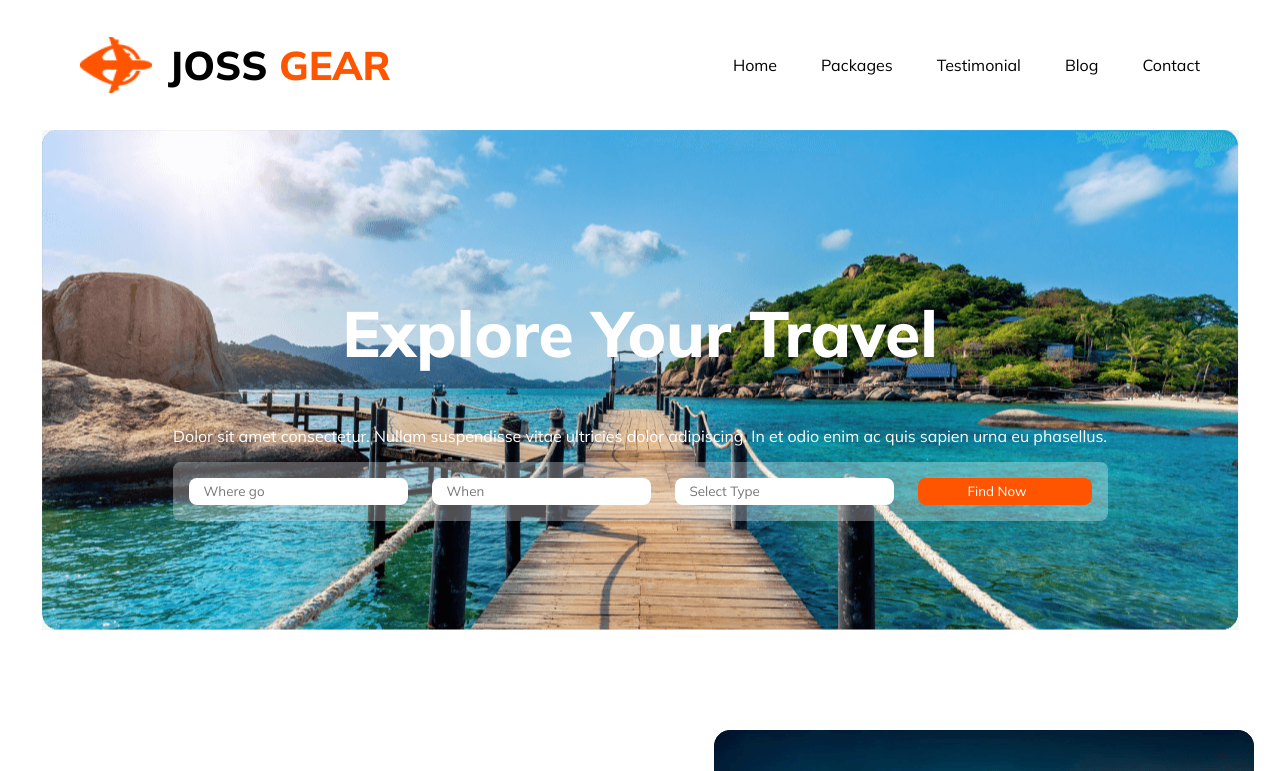
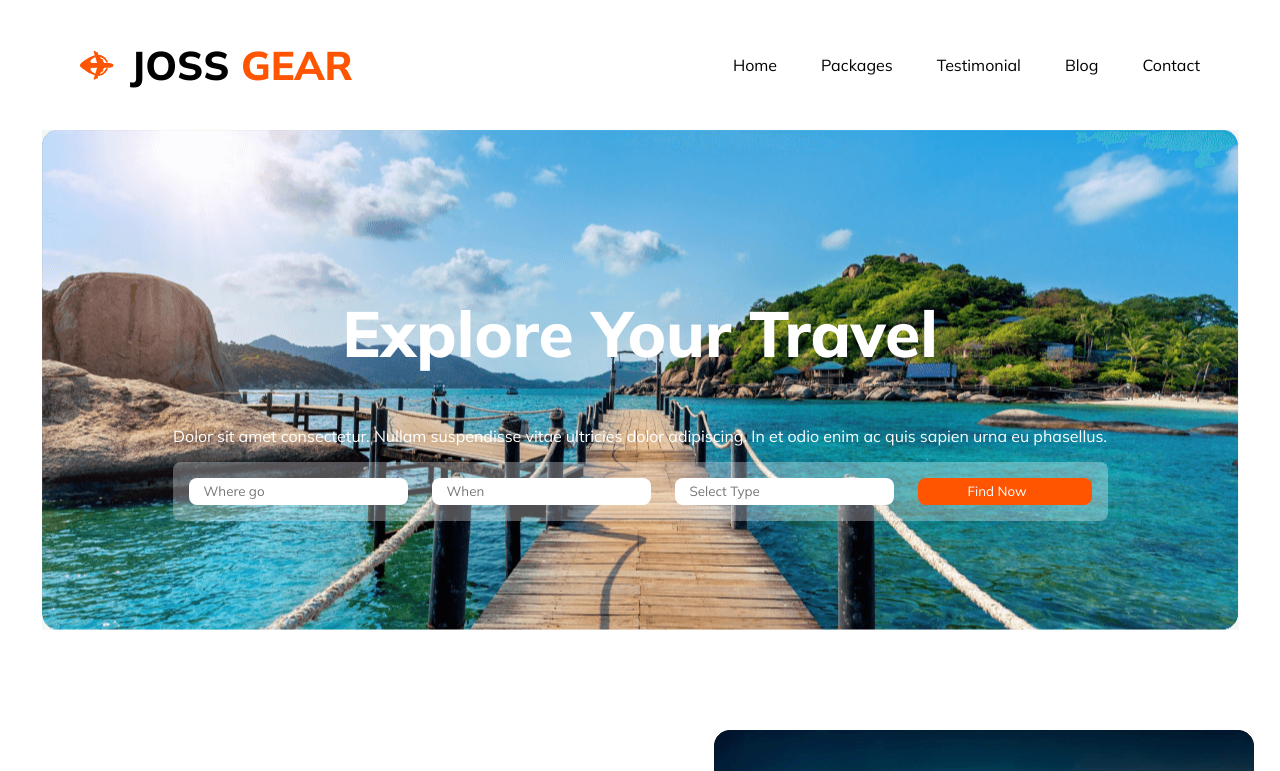
Before and after one commit to Niaj-FreshNet/Assignment-2-JOSS-GEAR, a plain HTML site: page index.html in a window 1280 px wide. Shown: the top 771 px of the page. Drawn offline with Linux system fonts and the light colour scheme.

Commit message:
added the svg of nav-title

```diff
--- a/index.html
+++ b/index.html
@@ -12,7 +12,23 @@
     <header>
         <nav>
             <div class="nav-title">
-                <img src="/Images/Group 40071 (2).png" alt="">
+                <svg xmlns="http://www.w3.org/2000/svg" width="34" height="29" viewBox="0 0 34 29" fill="none">
+                    <g clip-path="url(#clip0_39_6)">
+                      <path d="M28.014 11.4091L26.1781 11.4091C25.6369 9.88502 24.6832 8.54115 23.4233 7.52713C22.1634 6.51311 20.6467 5.86876 19.0422 5.66583C17.4377 5.46291 15.8083 5.70938 14.3356 6.3778C12.863 7.04622 11.6047 8.11035 10.7011 9.45165C10.5366 9.70174 10.4431 9.99178 10.4305 10.2908C10.4179 10.5899 10.4867 10.8868 10.6296 11.1498C10.7725 11.4128 10.9842 11.6321 11.2419 11.7843C11.4997 11.9365 11.7939 12.0159 12.0932 12.014L14.3121 12.014L14.3121 16.7107L12.1302 16.7107C11.8292 16.7094 11.5335 16.7901 11.275 16.9442C11.0164 17.0983 10.8047 17.3199 10.6626 17.5853C10.5206 17.8506 10.4535 18.1497 10.4687 18.4503C10.4838 18.751 10.5806 19.0418 10.7487 19.2915C11.6583 20.6137 12.9148 21.6596 14.38 22.3144C15.8452 22.9693 17.4625 23.2077 19.0543 23.0035C20.6461 22.7994 22.1509 22.1605 23.4034 21.1571C24.656 20.1537 25.6078 18.8245 26.1543 17.3156L28.0034 17.3156C27.3605 19.4831 26.0343 21.3848 24.2225 22.7372C22.4107 24.0896 20.2104 24.8203 17.9496 24.8203C12.2385 24.8203 4.72588 19.3892 0.961643 16.3435C0.662848 16.1 0.422016 15.793 0.256619 15.4449C0.0912191 15.0967 0.00540364 14.7161 0.00540364 14.3306C0.00540365 13.9452 0.0912191 13.5646 0.256619 13.2164C0.422016 12.8682 0.662848 12.5613 0.961643 12.3178C4.69947 9.27203 12.1593 3.85152 17.9575 3.85152C20.2257 3.85392 22.4319 4.59182 24.2451 5.95447C26.0584 7.31713 27.3808 9.23106 28.014 11.4091Z" fill="#FF5400"/>
+                      <path d="M2.65219 13.25C2.41615 13.3251 2.2101 13.4733 2.06384 13.6732C1.91758 13.8731 1.8387 14.1144 1.83859 14.3621C1.8387 14.6098 1.91758 14.851 2.06384 15.051C2.2101 15.2509 2.41615 15.3991 2.65219 15.4742L4.31902 16.7104L28.3943 16.7104C29.1444 16.7105 29.8919 16.6219 30.6211 16.4463C31.3373 16.2687 32.0286 16.0025 32.6789 15.6538C32.9283 15.5409 33.1398 15.3585 33.2881 15.1285C33.4365 14.8984 33.5154 14.6305 33.5154 14.3568C33.5154 14.0831 33.4365 13.8152 33.2881 13.5851C33.1398 13.3551 32.9283 13.1727 32.6789 13.0598C32.0286 12.7112 31.3373 12.4449 30.6211 12.2673C29.8919 12.0918 29.1444 12.0031 28.3943 12.0032L4.31902 12.0032L2.65219 13.25Z" fill="#FF5400"/>
+                      <path d="M24.9708 12.6638L15.8759 0.745052C15.6982 0.513177 15.4694 0.325359 15.2074 0.196173C14.9453 0.0669869 14.6571 -9.54904e-05 14.3649 0.000126712L13.4536 0.000126701L17.2971 12.6638L24.9708 12.6638Z" fill="#FF5400"/>
+                      <path d="M24.9708 16.0607L15.8759 27.9794C15.6982 28.2113 15.4694 28.3991 15.2074 28.5283C14.9453 28.6575 14.6571 28.7246 14.3649 28.7244L13.4536 28.7244L17.2971 16.0607L24.9708 16.0607Z" fill="#FF5400"/>
+                      <path d="M15.0307 26.5821C15.03 26.3702 15.1127 26.1666 15.261 26.0153C15.4094 25.864 15.6113 25.7772 15.8232 25.7737L17.2971 25.7737C17.5115 25.7737 17.7171 25.8589 17.8687 26.0105C18.0203 26.1621 18.1055 26.3677 18.1055 26.5821C18.1055 26.7964 18.0203 27.002 17.8687 27.1536C17.7171 27.3052 17.5115 27.3904 17.2971 27.3904L15.8232 27.3904C15.6113 27.3869 15.4094 27.3001 15.261 27.1488C15.1127 26.9976 15.03 26.7939 15.0307 26.5821Z" fill="#FF5400"/>
+                      <path d="M15.0307 2.14236C15.03 1.9305 15.1127 1.72687 15.261 1.57558C15.4094 1.42429 15.6113 1.33752 15.8232 1.33404L17.2971 1.33404C17.5115 1.33404 17.7171 1.41921 17.8687 1.5708C18.0203 1.72239 18.1055 1.92798 18.1055 2.14236C18.1055 2.35674 18.0203 2.56235 17.8687 2.71394C17.7171 2.86552 17.5115 2.95068 17.2971 2.95068L15.8232 2.95068C15.6113 2.94721 15.4094 2.86044 15.261 2.70915C15.1127 2.55786 15.03 2.35423 15.0307 2.14236Z" fill="#FF5400"/>
+                      <path d="M20.216 19.6744C20.2143 19.5671 20.2339 19.4606 20.2737 19.361C20.3136 19.2614 20.3728 19.1707 20.448 19.0942C20.5233 19.0178 20.613 18.9571 20.7119 18.9156C20.8109 18.8742 20.9171 18.8528 21.0243 18.8528L22.4957 18.8528C22.7101 18.8528 22.9157 18.938 23.0673 19.0896C23.2189 19.2412 23.304 19.4468 23.304 19.6612C23.304 19.8755 23.2189 20.0811 23.0673 20.2327C22.9157 20.3843 22.7101 20.4695 22.4957 20.4695L21.0243 20.4695C20.8122 20.4695 20.6086 20.3862 20.4574 20.2374C20.3062 20.0887 20.2195 19.8864 20.216 19.6744Z" fill="#FF5400"/>
+                      <path d="M20.216 9.04983C20.216 8.83545 20.3012 8.62985 20.4528 8.47826C20.6044 8.32667 20.81 8.24151 21.0243 8.24151L22.4957 8.24151C22.7101 8.24151 22.9157 8.32667 23.0673 8.47826C23.2189 8.62985 23.304 8.83545 23.304 9.04983C23.304 9.26421 23.2189 9.46981 23.0673 9.6214C22.9157 9.77299 22.7101 9.85815 22.4957 9.85815L21.0243 9.85815C20.81 9.85815 20.6044 9.77299 20.4528 9.6214C20.3012 9.46981 20.216 9.26421 20.216 9.04983Z" fill="#FF5400"/>
+                    </g>
+                    <defs>
+                      <clipPath id="clip0_39_6">
+                        <rect width="28.7244" height="33.5163" fill="white" transform="matrix(1.19249e-08 -1 -1 -1.19249e-08 33.5164 28.7244)"/>
+                      </clipPath>
+                    </defs>
+                  </svg>
                 <h3 class="nav-title-text">JOSS <span style="color: #FF5400;">GEAR</span></h3>
                 <div class="hamburger">
                     <svg xmlns="http://www.w3.org/2000/svg" width="24" height="24" viewBox="0 0 24 24" fill="none">
```
